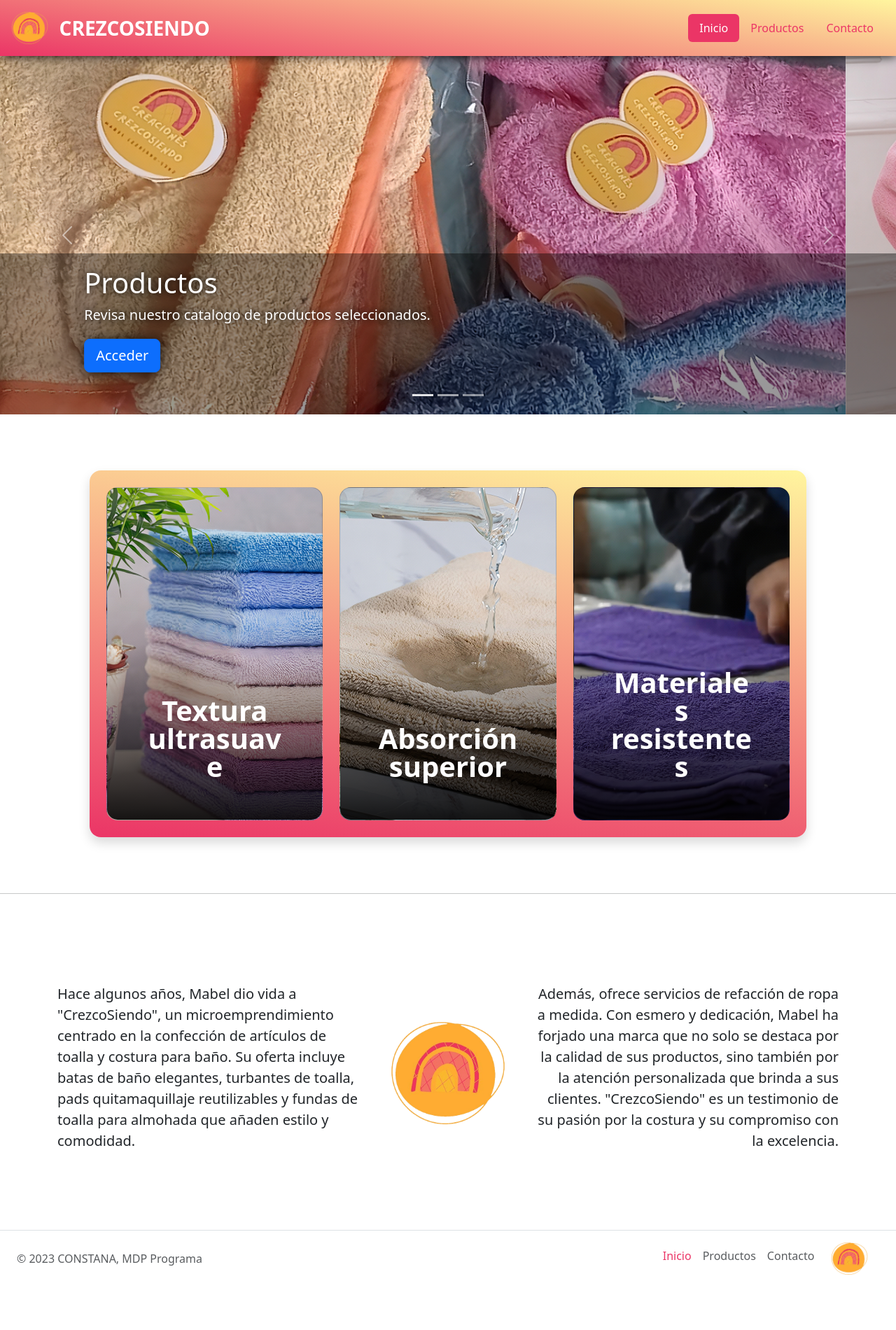
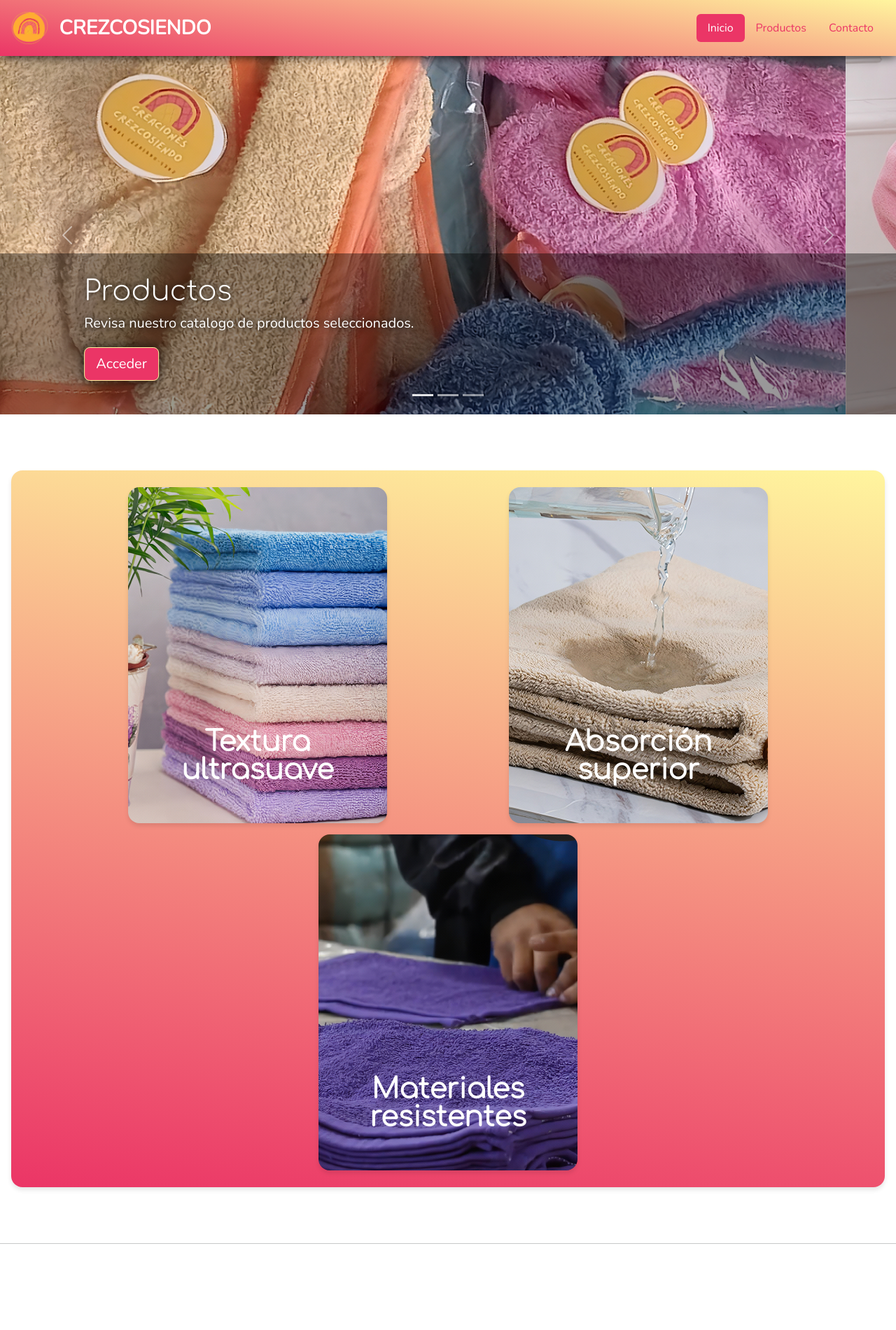
Before and after one commit to Horacio1608/web-Crezcosiendo_MDP_Programa, a plain HTML site: page index.html in a window 1280 px wide. Shown: the top 1900 px of the page at 70% size. Before the commit the page ends 1862 px from the top, so only its background shows below. Drawn offline with nearby package versions, Linux system fonts and the light colour scheme; a web font is replaced by a local one.

Commit message:
Añadiendo estilos, fuentes y removiendo bootstrap

```diff
--- a/index.css
+++ b/index.css
@@ -1,45 +1,192 @@
 :root {
-  --primary: rgb(235,53,102) !important; /* Cambia el color principal */
-  --secondary: rgb(244,114,100);/* Cambia el color secundario */
+  --primary: rgb(235,53,102) !important;
+  --secondary: rgb(244,114,100);
   --terciary: rgb(251,184,43);
   --lightbody: rgb(255,245,158);
   --lightbodyOp: rgba(255,245,158,0.5);
   --backbody: rgb(255,172,50);
-  --success: #28a745; /* Cambia el color de éxito */
+  --success: #28a745;
   --undergray: #6c757d;
   --white: #fff;
-  /* ... y así sucesivamente para las demás variables de colores */
+}
+
+/* Linea divisora
+------------------------- */
+
+.featurette-divider {
+  margin: 5rem 0; /* Space out the Bootstrap <hr> more */
+}
+
+/* ------------------------- */
+
+* {
+  /* font-family: 'Rubik', sans-serif; */
+  /* font-family: 'PT Sans', sans-serif; */
+  font-family: 'Nunito', sans-serif;
+}
+
+body {
+  /* padding-top: 3rem; */
+  /* padding-bottom: 3rem; */
+  color: rgb(var(--bs-tertiary-color-rgb));
+}
+
+.tituloEncabezado, h1, h2, h3 {
+  font-family: 'Comfortaa', sans-serif;
 }
 
 /* ------------------------------------------ ESTILOS PERSONALIZADOS (index) ----------------------------------------------------- */
 
 #encabezado {
   background: linear-gradient(8deg, var(--primary), var(--lightbody));
+  box-shadow: 0 0 15px #000;
   z-index: 2;
-  box-shadow: 0 0 15px #000 ;
+  display: flex;
+  flex-wrap: wrap;
+  justify-content: space-between;
+  padding-top: 1rem;
+  padding-bottom: 1rem;
 }
 
-.tituloEncabezado {
+#encabezado .encabezado-marca {
+  display: flex;
+  align-items: center;
+  margin-bottom: 0; /* El valor puede variar según tus necesidades en pantalla md */
+  text-decoration: none;
+}
+
+#encabezado .encabezado-marca img {
+  height: 3rem;
+  margin: 0 1rem;
+}
+
+#encabezado .encabezado-marca .encabezado-titulo {
+  /* font-family: 'Autour One', sans-serif; */
   color: var(--white);
+  font-weight: 600 !important;
+  font-size: calc(1.3rem + .6vw) !important;
+}
+
+.navegador {
+  display: flex;
+  flex-wrap: wrap;
+  padding-left: 0;
+  margin-bottom: 0;
+  list-style: none;
+  /* ----------- */
+  margin-right: 1rem!important;
+  margin-top: auto!important;
+  margin-bottom: auto!important;
+  /* ----------- */
+  --bs-nav-pills-border-radius: var(--bs-border-radius);
+  /* ----------- */
+  --bs-nav-link-padding-x: 1rem;
+  --bs-nav-link-padding-y: 0.5rem;
+}
+
+.navegador .navegador-item .navegador-link {
+  color: var(--primary) !important;
+  display: block;
+  padding: var(--bs-nav-link-padding-y) var(--bs-nav-link-padding-x);
+  font-size: var(--bs-nav-link-font-size);
+  font-weight: var(--bs-nav-link-font-weight);
+  text-decoration: none;
+  background: 0 0;
+  border: 0;
+  border-radius: var(--bs-nav-pills-border-radius);
+}
+
+.navegador .navegador-item .navegador-link.active {
+  color: var(--white) !important;
+  background-color: var(--primary) !important;
+}
+
+#myCarousel {
+  margin-bottom: 4rem;
 }
 
 .carousel-item {
   z-index: -1;
+  height: 32rem;
 }
 
-#tarjetasDetalles {
-  /* background-color: var(--secondary); */
-  background: linear-gradient(8deg, var(--primary), var(--lightbody));
-  margin: 5rem 8rem;
-}
-
-.bloque-negro {
+.carousel-item .bloque-negro {
   position: absolute;
   bottom: 0;
   left: 0;
   width: 100%;
   height: 45%;
   background-color: rgba(0, 0, 0, 0.4);
+}
+
+.carousel-item .bd-placeholder-img {
+  font-size: 1.125rem !important;
+  text-anchor: middle !important;
+  -webkit-user-select: none !important;
+  -moz-user-select: none !important;
+  user-select: none !important;
+}
+
+.carousel-item .carousel-caption {
+  bottom: 0.5rem;
+  z-index: 10;
+}
+
+.carousel-item .carousel-caption .text-shadow {
+  text-shadow: 0 0 10px rgba(0, 0, 0, 0.9);
+}
+
+.carousel-item .btn-carousel {
+  background-color: var(--primary);
+  border-color: var(--lightbody);
+  box-shadow: 0 0 15px rgba(0, 0, 0, 0.7);
+}
+
+#contenedor-tarjetas {
+  background: linear-gradient(8deg, var(--primary), var(--lightbody));
+  margin: 5rem 1rem;
+  width: auto;
+  padding: 1.5rem;
+  border-radius: 1rem;
+  box-shadow: 0 4px 6px rgba(0, 0, 0, 0.1);
+}
+
+.grilla-tarjetas {
+  justify-content: space-evenly;
+  max-width: 100%;
+  flex-wrap: wrap;
+  display: flex;
+  gap: 1rem;
+}
+
+.columna-tarjeta {
+  padding-right: 15px;
+  padding-left: 15px;
+  position: relative;
+  width: 25rem;
+  min-height: 1px;
+  height: 30rem;
+}
+
+.tarjeta-detalle {
+  border: none;
+  border-radius: 1rem;
+  background-color: #fff;
+  color: #212529;
+  display: flex;
+  flex-direction: column;
+  overflow: hidden;
+  height: 100%;
+  box-shadow: 0 4px 6px rgba(0, 0, 0, 0.1);
+  background-image: url(img/feature_suavidad.jpg);
+}
+
+.tarjeta-detalle .textoDetalle {
+  margin-bottom: -80%;
+}
+
+.tarjeta-detalle:hover .textoDetalle {
+
 }
 
 .circular-image {
@@ -50,7 +197,50 @@
   margin: 10px 20px 10px 0; /* Márgenes para separar el texto de la imagen */
 }
 
+.navegador-footer {
+  display: flex;
+  flex-wrap: wrap;
+  padding-left: 0;
+  margin-bottom: 0;
+  list-style: none;
+  /* ----------- */
+  margin-right: 1rem!important;
+  margin-top: auto!important;
+  margin-bottom: auto!important;
+  /* ----------- */
+  --bs-nav-link-padding-x: 1rem;
+  --bs-nav-link-padding-y: 0.5rem;
+  --bs-nav-link-font-weight: ;
+  --bs-nav-link-color: var(--bs-link-color);
+  --bs-nav-link-hover-color: var(--bs-link-hover-color);
+  --bs-nav-link-disabled-color: var(--undergray);
+  /* ----------- */
+  --bs-nav-pills-border-radius: var(--bs-border-radius);
+  --bs-nav-pills-link-active-color: var(--primary) !important;
+  --bs-nav-pills-link-active-bg: var(--white) !important;
+}
+
+.navegador-footer .navegador-item .navegador-link {
+  color: var(--undergray) !important;
+  display: block;
+  padding: var(--bs-nav-link-padding-y) var(--bs-nav-link-padding-x);
+  font-size: var(--bs-nav-link-font-size);
+  font-weight: var(--bs-nav-link-font-weight);
+  text-decoration: none;
+  background: 0 0;
+  border: 0;
+  border-radius: var(--bs-nav-pills-border-radius);
+}
+
+.navegador-footer .navegador-item .navegador-link.active {
+  color: var(--primary) !important;
+}
+
 /* ---------------------------------------------- ESTILOS PERSONALIZADOS (productos) ----------------------------------------------- */
+
+#producto-item h2 {
+  letter-spacing: -.05rem;
+}
 
 .marco-disponible {
   border: 1rem solid transparent;
@@ -70,175 +260,38 @@
   background-origin: border-box;
 }
 
-/* ----------------------------------------------- ESTILOS INCLUIDOS DE BOOTSTRAP --------------------------------------------------- */
-
-.nav-link {
-  color: var(--primary) !important;
-}
-
-.nav-link.active {
-  color: var(--white) !important;
-  background-color: var(--primary) !important;
-}
-
-.bd-placeholder-img {
-  font-size: 1.125rem !important;
-  text-anchor: middle !important;
-  -webkit-user-select: none !important;
-  -moz-user-select: none !important;
-  user-select: none !important;
-}
-
-.b-example-divider {
-  width: 100% !important;
-  height: 3rem !important;
-  background-color: rgba(0, 0, 0, .1) !important;
-  border: solid rgba(0, 0, 0, .15) !important;
-  border-width: 1px 0 !important;
-  box-shadow: inset 0 .5em 1.5em rgba(0, 0, 0, .1), inset 0 .125em .5em rgba(0, 0, 0, .15) !important;
-}
-
-.b-example-vr {
-  flex-shrink: 0 !important;
-  width: 1.5rem !important;
-  height: 100vh !important;
-}
-
-.bi {
-  vertical-align: -.125em !important;
-  fill: currentColor !important;
-}
-
-.nav-scroller {
-  position: relative !important;
-  z-index: 2 !important;
-  height: 2.75rem !important;
-  overflow-y: hidden !important;
-}
-
-.nav-scroller .nav {
-  display: flex !important;
-  flex-wrap: nowrap !important;
-  padding-bottom: 1rem !important;
-  margin-top: -1px !important;
-  overflow-x: auto !important;
-  text-align: center !important;
-  white-space: nowrap !important;
-  -webkit-overflow-scrolling: touch !important;
-}
-
-.btn-bd-primary {
-  --bd-violet-bg: #712cf9 !important;
-  --bd-violet-rgb: 112.520718, 44.062154, 249.437846 !important;
-
-  --bs-btn-font-weight: 600 !important;
-  --bs-btn-color: var(--bs-white);
-  --bs-btn-bg: var(--bd-violet-bg);
-  --bs-btn-border-color: var(--bd-violet-bg);
-  --bs-btn-hover-color: var(--bs-white);
-  --bs-btn-hover-bg: #6528e0;
-  --bs-btn-hover-border-color: #6528e0;
-  --bs-btn-focus-shadow-rgb: var(--bd-violet-rgb);
-  --bs-btn-active-color: var(--bs-btn-hover-color);
-  --bs-btn-active-bg: #5a23c8;
-  --bs-btn-active-border-color: #5a23c8;
-}
-
-.bd-mode-toggle {
-  z-index: 1500 !important;
-}
-
-/* ----- Estilos para la sombra con degradado ------ */
-
-.text-shadow {
-  text-shadow: 0 0 10px rgba(0, 0, 0, 0.9);
-}
-
-.box-shadow {
-  box-shadow: 0 0 15px rgba(0, 0, 0, 0.7);
-}
-
-.shadow-with-gradient {
-  position: relative;
-  overflow: hidden;
-}
-
-.shadow-with-gradient::before {
-  content: "";
-  position: absolute;
-  bottom: 0;
-  left: 0;
-  right: 0;
-  height: 250px; /* Altura del degradado, ajusta según tus necesidades */
-  background: linear-gradient(to top, rgba(0, 0, 0, 0.9), rgba(0, 0, 0, 0));
-  z-index: 1;
-  pointer-events: none;
-}
-
-/* ------------------------------------------------- */
-
-/* GLOBAL STYLES
-/* Padding below the footer and lighter body text */
-
-body {
-  /* padding-top: 3rem; */
-  /* padding-bottom: 3rem; */
-  color: rgb(var(--bs-tertiary-color-rgb));
-}
-
-/* CUSTOMIZE THE CAROUSEL
--------------------------------------------------- */
-
-/* Carousel base class */
-.carousel {
-  margin-bottom: 4rem;
-}
-/* Since positioning the image, we need to help out the caption */
-.carousel-caption {
-  bottom: 3rem;
-  z-index: 10;
-}
-
-/* Declare heights because of positioning of img element */
-.carousel-item {
-  height: 32rem;
-}
-
-
-/* MARKETING CONTENT
--------------------------------------------------- */
-
-/* Center align the text within the three columns below the carousel */
-.marketing .col-lg-4 {
-  margin-bottom: 1.5rem;
-  text-align: center;
-}
-.marketing .col-lg-4 p {
-  margin-right: .75rem;
-  margin-left: .75rem;
-}
-
-
-/* Featurettes
-------------------------- */
-
-.featurette-divider {
-  margin: 5rem 0; /* Space out the Bootstrap <hr> more */
-}
-
-/* Thin out the marketing headings */
-.featurette-heading {
-  letter-spacing: -.05rem;
-}
-
 /* RESPONSIVE CSS
 -------------------------------------------------- */
 
-@media (min-width: 768px) {
-  .bd-placeholder-img-lg {
-      font-size: 3.5rem !important;
+/* Pantallas pequeñas (móviles): Consultas para pantallas con un ancho menor a 576 píxeles. */
+@media (max-width: 575px) {
+
+  #encabezado {
+    justify-content: center;
   }
+
+  #encabezado .encabezado-marca {
+    margin-left: -1.5rem;
+  }
+
+  #encabezado .encabezado-marca img {
+    height: 3rem;
+    margin-left: 0;
+    margin-right: 0.5rem;
+  }
+
 }
+
+/* Tabletas y pantallas medianas: Consultas para pantallas con un ancho entre 576 y 991 píxeles. */
+@media (min-width: 576px) and (max-width: 991px) {
+
+}
+
+/* Pantallas grandes (escritorio): Consultas para pantallas con un ancho igual o superior a 992 píxeles. */
+@media (min-width: 992px) {
+
+}
+
 
 @media (min-width: 40em) {
   /* Bump up size of carousel content */
--- a/index.html
+++ b/index.html
@@ -6,22 +6,40 @@
     <title>Inicio · CrezcoSiendo</title>
     <link rel="website icon" type="png" href="img/logo_marca.png">
     <link rel="stylesheet" href="index.css">
+
     <link href="https://cdn.jsdelivr.net/npm/bootstrap@5.3.1/dist/css/bootstrap.min.css" rel="stylesheet"
     integrity="sha384-4bw+/aepP/YC94hEpVNVgiZdgIC5+VKNBQNGCHeKRQN+PtmoHDEXuppvnDJzQIu9" crossorigin="anonymous">
+
+    <link rel="preconnect" href="https://fonts.googleapis.com">
+    <link rel="preconnect" href="https://fonts.gstatic.com" crossorigin>
+
+    <!-- <link href="https://fonts.googleapis.com/css2?family=Rubik:wght@300&display=swap" rel="stylesheet"> -->
+
+    <!-- <link href="https://fonts.googleapis.com/css2?family=PT+Sans&display=swap" rel="stylesheet"> -->
+
+    <link href="https://fonts.googleapis.com/css2?family=Nunito:wght@300&display=swap" rel="stylesheet">
+
+    <link href="https://fonts.googleapis.com/css2?family=Autour+One&display=swap" rel="stylesheet">
+
+    <link href="https://fonts.googleapis.com/css2?family=Comfortaa:wght@300&display=swap" rel="stylesheet">
 </head>
 <body>
     <div class="">
-        <header id="encabezado" class="d-flex flex-wrap justify-content-center py-3">
-            <a href="/" class="d-flex align-items-center mb-3 mb-md-0 me-md-auto link-body-emphasis text-decoration-none">
-                <img src="/img/logo_marca.png" style="height: 3rem;" class="mx-3" alt="">
-                <span class="tituloEncabezado fs-3 fw-semibold">CREZCOSIENDO</span>
+        <!-- =========================== ENCABEZADO =========================== -->
+
+        <header id="encabezado">
+            <a href="/" class="encabezado-marca">
+                <img src="/img/logo_marca.png" alt="Logo Crezcosiendo">
+                <span class="encabezado-titulo">CREZCOSIENDO</span>
             </a>
-            <ul class="nav nav-pills my-auto me-3">
-                <li class="nav-item"><a href="#" class="nav-link active" aria-current="page">Inicio</a></li>
-                <li class="nav-item"><a href="products.html" class="nav-link">Productos</a></li>
-                <li class="nav-item"><a href="contact.html" class="nav-link">Contacto</a></li>
+            <ul class="navegador">
+                <li class="navegador-item"><a href="#" class="navegador-link active" aria-current="page">Inicio</a></li>
+                <li class="navegador-item"><a href="products.html" class="navegador-link">Productos</a></li>
+                <li class="navegador-item"><a href="contact.html" class="navegador-link">Contacto</a></li>
             </ul>
         </header>
+
+        <!-- =========================== CARRUSEL =========================== -->
 
         <main>
             <div id="myCarousel" class="carousel slide mb-0" data-bs-ride="carousel">
@@ -51,7 +69,7 @@
                             <div class="carousel-caption text-start">
                                 <h1 class="text-shadow">Productos</h1>
                                 <p class="text-shadow">Revisa nuestro catalogo de productos seleccionados.</p>
-                                <p><a class="btn btn-lg btn-primary box-shadow" href="products.html">Acceder</a></p>
+                                <p><a class="btn-carousel btn btn-lg btn-primary" href="products.html">Acceder</a></p>
                             </div>
                         </div>
                     </div>
@@ -63,7 +81,7 @@
                             <div class="carousel-caption">
                                 <h1 class="text-shadow">Batas de baño</h1>
                                 <p class="text-shadow">Cómodas y ajustables batas de toalla, <span class="fw-bold">confeccionadas a pedido</span>.</p>
-                                <p><a class="btn btn-lg btn-primary box-shadow" href="contact.html">Realizar pedido</a></p>
+                                <p><a class="btn-carousel btn btn-lg btn-primary" href="contact.html">Realizar pedido</a></p>
                             </div>
                         </div>
                     </div>
@@ -75,7 +93,7 @@
                             <div class="carousel-caption text-end">
                                 <h1 class="text-shadow">Reacondicionamiento de ropa</h1>
                                 <p class="text-shadow">Trabajos de reformas especializados acorde a la indumentaria del cliente.</p>
-                                <p><a class="btn btn-lg btn-primary box-shadow" href="contact.html">Contactar</a></p>
+                                <p><a class="btn-carousel btn btn-lg btn-primary" href="contact.html">Contactar</a></p>
                             </div>
                         </div>
                     </div>
@@ -83,38 +101,41 @@
 
             </div>
 
+            <!-- =========================== TARJETAS =========================== -->
 
-            <!-- ================================================== -->
+            <div id="contenedor-tarjetas">
+                <div class="grilla-tarjetas">
 
-            <div id="tarjetasDetalles" class="p-4 rounded-4 shadow">
-                <div class="row row-cols-1 row-cols-lg-3 align-items-stretch g-4" style="height: 500px;">
-                    <div class="col">
-                        <div class="card card-cover h-100 overflow-hidden text-bg-dark rounded-4 shadow-with-gradient" style="background-image: url(img/feature_suavidad.jpg);">
-                            <div class="d-flex flex-column-reverse h-100 p-5 text-white">
+                    <div class="columna-tarjeta">
+                        <div class="tarjeta-detalle" style="background-image: url(img/feature_suavidad.jpg);">
+                            <div class="texto-detalle d-flex flex-column-reverse h-100 p-5 text-white">
                                 <h3 class="text-center display-6 lh-1 fw-semibold" style="z-index: 2;">Textura ultrasuave</h3>
                             </div>
                         </div>
                     </div>
 
-                    <div class="col">
-                        <div class="card card-cover h-100 overflow-hidden text-bg-dark rounded-4 shadow-with-gradient" style="background-image: url(img/feature_absorbente.jpg);">
-                            <div class="d-flex flex-column-reverse h-100 p-5 text-white">
+                    <div class="columna-tarjeta">
+                        <div class="tarjeta-detalle" style="background-image: url(img/feature_absorbente.jpg);">
+                            <div class="texto-detalle d-flex flex-column-reverse h-100 p-5 text-white">
                                 <h3 class="text-center display-6 lh-1 fw-semibold" style="z-index: 2;">Absorción superior</h3>
                             </div>
                         </div>
                     </div>
 
-                    <div class="col">
-                        <div class="card card-cover h-100 overflow-hidden text-bg-dark rounded-4 shadow-with-gradient" style="background-image: url(img/feature_durabilidad.jpg);">
-                            <div class="d-flex flex-column-reverse h-100 p-5 text-white">
+                    <div class="columna-tarjeta">
+                        <div class="tarjeta-detalle" style="background-image: url(img/feature_durabilidad.jpg);">
+                            <div class="texto-detalle d-flex flex-column-reverse h-100 p-5 text-white">
                                 <h3 class="text-center display-6 lh-1 fw-semibold" style="z-index: 2;">Materiales resistentes</h3>
                             </div>
                         </div>
                     </div>
+
                 </div>
             </div>
 
             <hr class="featurette-divider">
+
+            <!-- =========================== INFO =========================== -->
 
             <div class="container mb-5 py-5">
                 <div class="row justify-content-between fs-5">
@@ -147,13 +168,15 @@
 
         </main>
 
+        <!-- =========================== PIE DE PAGINA =========================== -->
+
         <footer class="d-flex flex-wrap justify-content-between align-items-center py-3 px-4 my-4 border-top">
             <p class="col-md-4 mb-0 text-body-secondary" id="copy"></p>
 
-            <ul class="nav col-md-4 justify-content-end">
-                <li class="nav-item"><a href="#" class="nav-link px-2 text-body-primary">Inicio</a></li>
-                <li class="nav-item"><a href="products.html" class="nav-link px-2 text-body-secondary">Productos</a></li>
-                <li class="nav-item"><a href="contact.html" class="nav-link px-2 text-body-secondary">Contacto</a></li>
+            <ul class="navegador-footer col-md-4 justify-content-end">
+                <li class="navegador-item"><a href="#" class="navegador-link active px-2">Inicio</a></li>
+                <li class="navegador-item"><a href="products.html" class="navegador-link px-2">Productos</a></li>
+                <li class="navegador-item"><a href="contact.html" class="navegador-link px-2">Contacto</a></li>
                 <img src="/img/logo_marca.png" style="height: 3rem;" class="mx-3" alt="">
             </ul>
         </footer>
```
Also changed, not shown: contact.html (+19 -12 lines), products.html (+28 -19 lines), img/product_bata.jpg.
